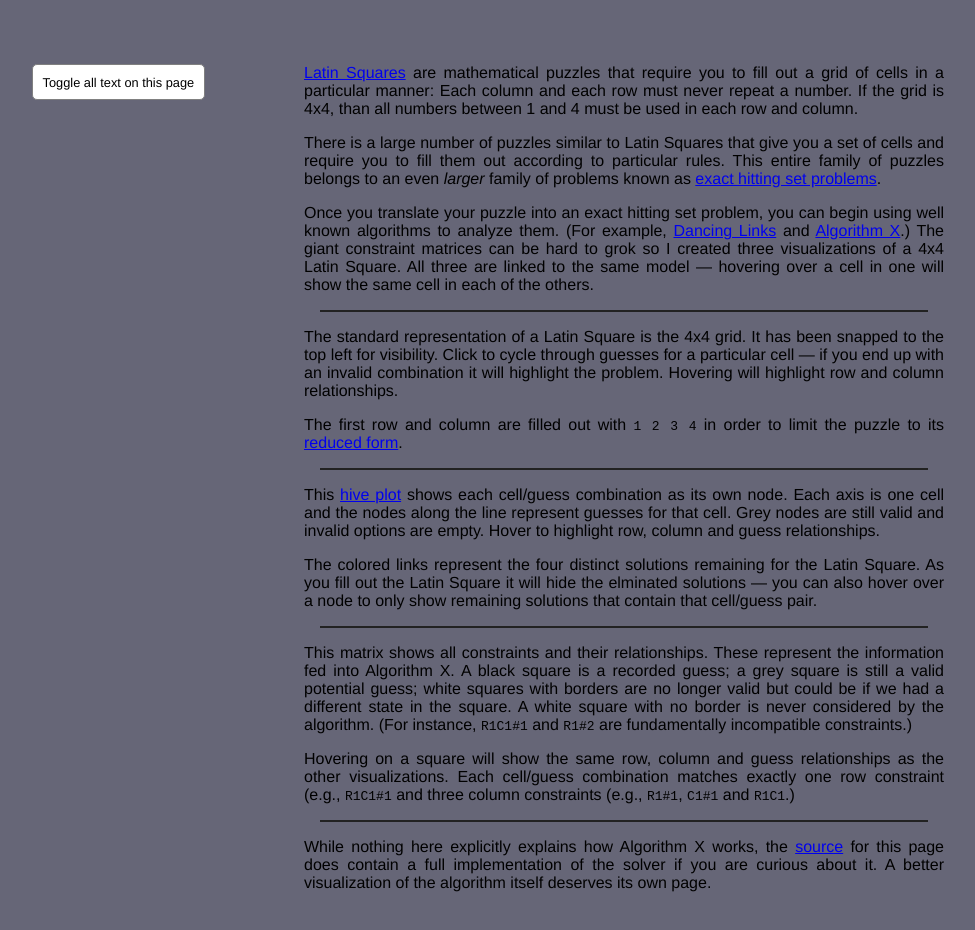
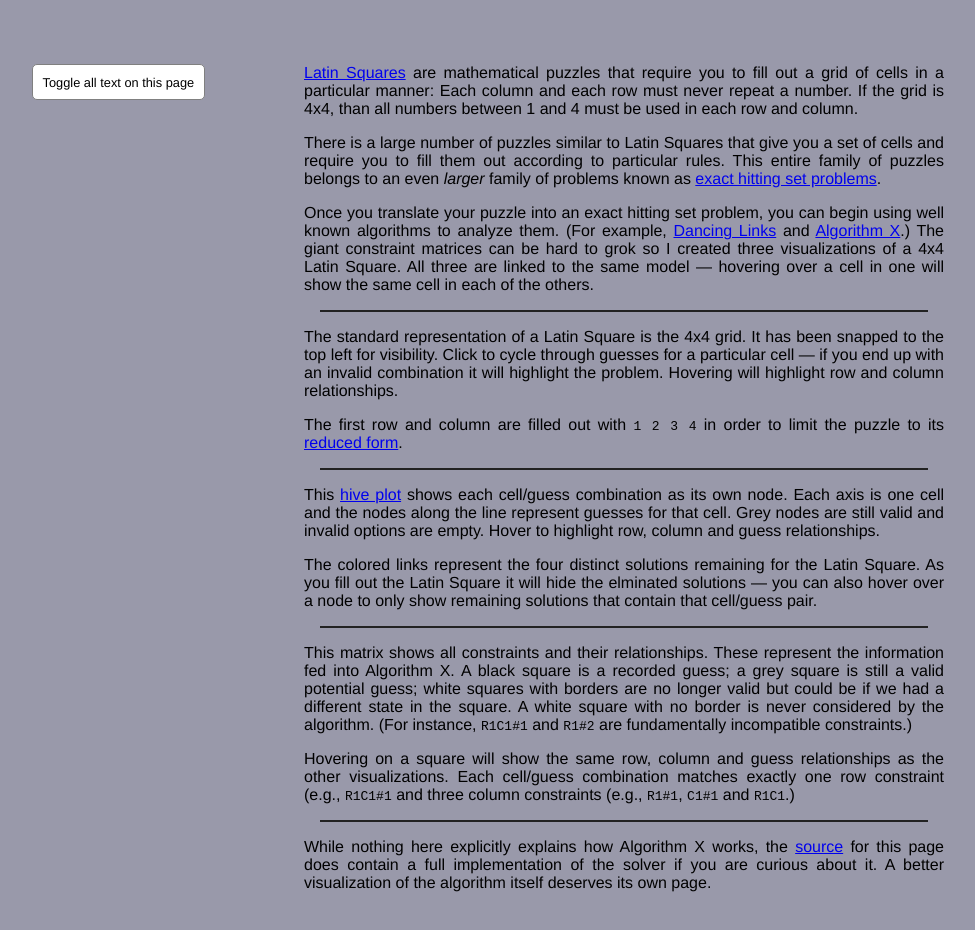
Before and after one commit to MrHen/latin-squares, a website with bundled scripts: page src/index.html in a window 1280 px wide. Shown: the whole page, without its empty margins (16-991 px from the left). Built offline with nearby package versions, Linux system fonts and the light colour scheme.

Commit message:
Lighten the background color

```diff
--- a/src/index.css
+++ b/src/index.css
@@ -3,7 +3,7 @@ body {
   margin: 0;
   position: relative;
   padding: 0;
-  background: #667;
+  background: #99a;
 }
 
 .text {
```
